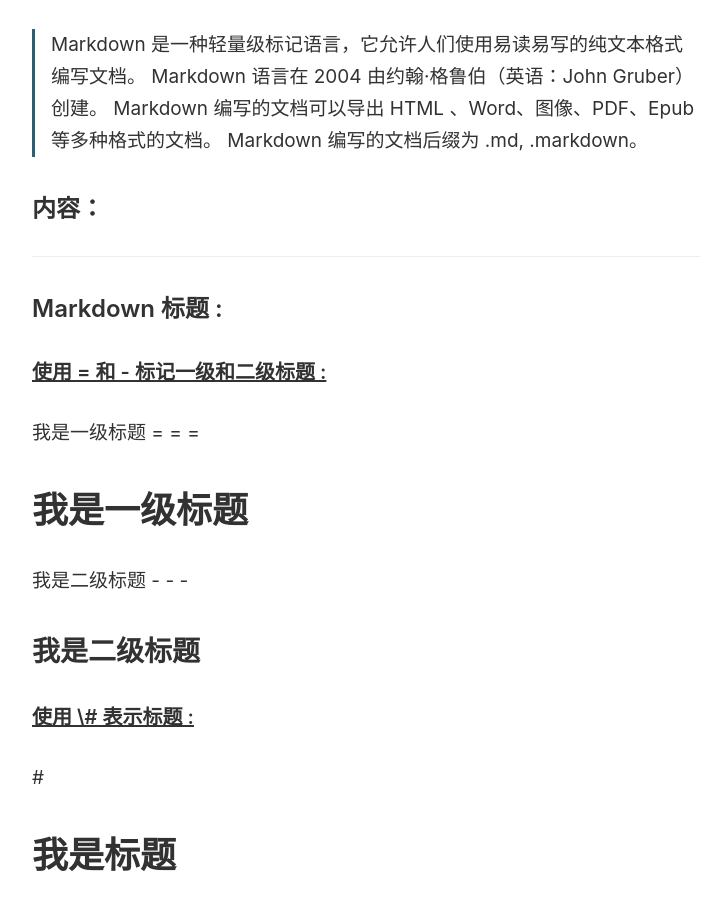
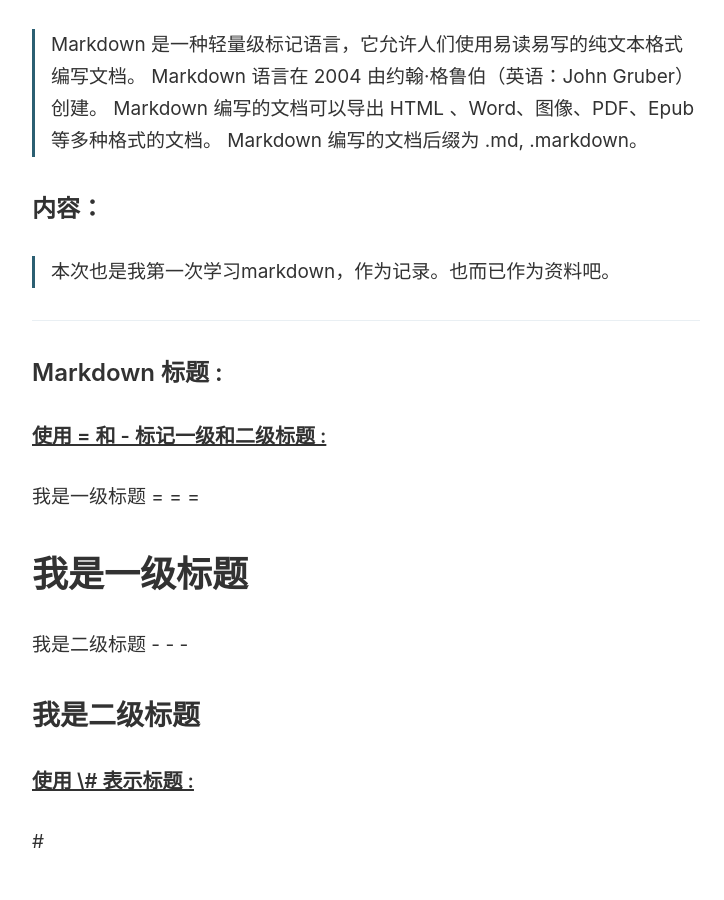
Before and after one commit to LuckyCode1992/blogs, a Jekyll site: the page built from _posts/2019-09-30-first.markdown, in a window 1280 px wide and 900 px high, scrolled down 533 px. Shown: the whole window, without its empty margins (274-998 px from the left). Built offline with Jekyll 4.4.1, drawn with Linux system fonts in a browser that asks for light colours.

Commit message:
同步代码

```diff
--- a/_posts/2019-09-30-first.markdown
+++ b/_posts/2019-09-30-first.markdown
@@ -11,7 +11,9 @@ Life is hard. We should not give up hope. By the time we have given up, we are f
 > Markdown 编写的文档可以导出 HTML 、Word、图像、PDF、Epub 等多种格式的文档。
 >Markdown 编写的文档后缀为 .md, .markdown。
 
+
 ### 内容：
+> 本次也是我第一次学习markdown，作为记录。也而已作为资料吧。
 
 
 ***
```
